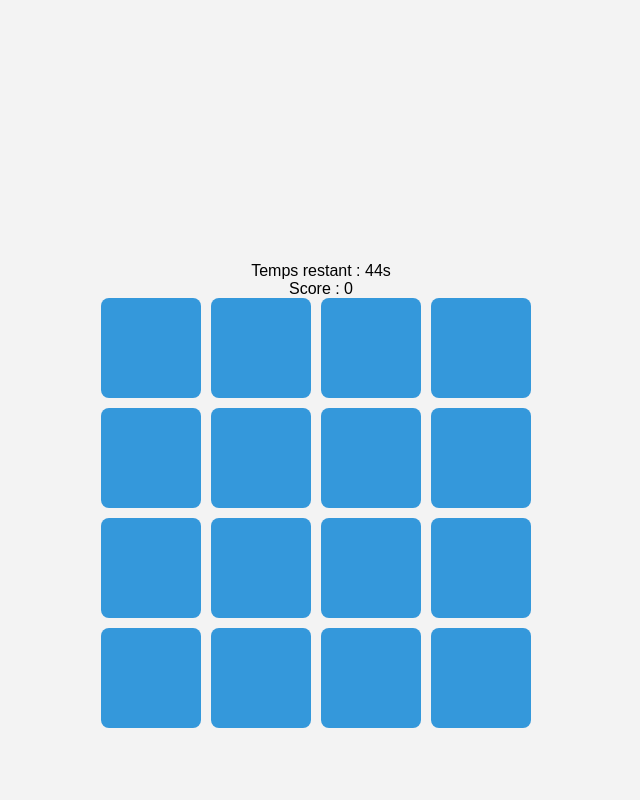
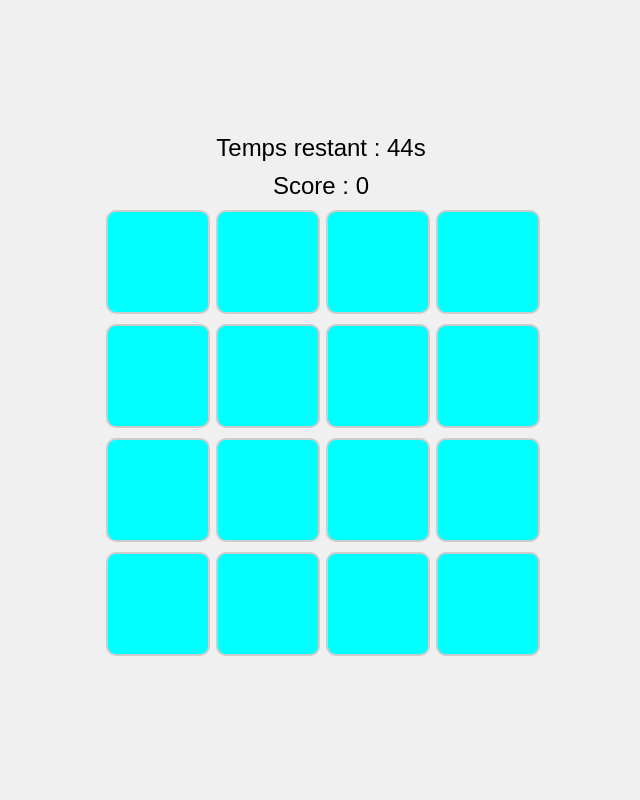
Before and after one commit to dylanmarty/ProgramationWeb, a PHP site: page /Memoire_Carte.php in a window 1280 px wide. Shown: the whole page, without its empty margins (319-959 px from the left). Run offline with PHP 8.4, Linux system fonts and the light colour scheme.

Commit message:
css du jeu Memory card

```diff
--- a/CSS/Memoire_carte.css
+++ b/CSS/Memoire_carte.css
@@ -1,17 +1,12 @@
-* {
-    margin: 0;
-    padding: 0;
-    box-sizing: border-box;
-}
-
 body {
     font-family: Arial, sans-serif;
     display: flex;
+    flex-direction: column;
+    align-items: center;
     justify-content: center;
-    align-items: center;
     height: 100vh;
-    background-color: #f3f3f3;
-    flex-direction: column;
+    margin: 0;
+    background-color: #f0f0f0;
 }
 
 #game-info {
@@ -19,32 +14,38 @@ body {
     text-align: center;
 }
 
+#timer,
+#score {
+    font-size: 24px;
+    margin: 10px 0;
+}
+
 #game-board {
     display: grid;
     grid-template-columns: repeat(4, 100px);
-    grid-template-rows: repeat(2, 100px);
-    gap: 10px;
-    width: 440px;
-    height: 220px;
+    grid-gap: 10px;
 }
 
 .card {
     width: 100px;
     height: 100px;
-    background-color: #3498db;
-    background-size: cover;
-    border-radius: 8px;
+    background-color: #fff;
+    border: 2px solid #ccc;
+    border-radius: 10px;
+    display: flex;
     align-items: center;
-    perspective: 1000px;
-    position: relative;
+    justify-content: center;
     cursor: pointer;
+    transition: transform 0.3s;
 }
 
 .card.flipped {
     transform: rotateY(180deg);
-    box-shadow: 0 4px 10px rgba(0, 0, 0, 0.2);
+    background-size: cover;
+    background-position: center;
 }
 
-.card.flipped::after {
-    content: '';
+.card:not(.flipped) {
+    background-color: cyan;
+    /* Image de dos de carte */
 }
```
